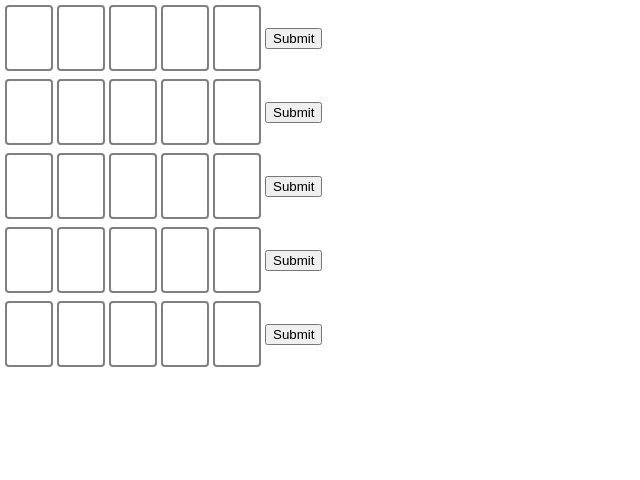
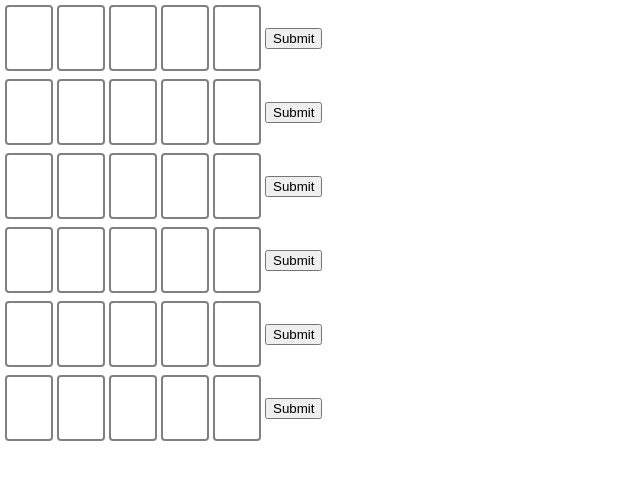
Before and after one commit to shiwanibisht/wordle-ng, an Angular app: page / in a window 1280 px wide. Shown: the top 480 px of the page, without its empty margins (0-640 px from the left). Built offline with nearby package versions, Linux system fonts and the light colour scheme.

Commit message:
Change global number of guesses to 6.

```diff
--- a/src/app/app.component.ts
+++ b/src/app/app.component.ts
@@ -8,6 +8,6 @@ import { GoalWord } from './goal-word';
 })
 export class AppComponent {
   title = 'wordle-ng';
-  numGuesses : Number = 5;
+  numGuesses : Number = 6;
   goalWord: GoalWord = new GoalWord("bangs");
 }
```
